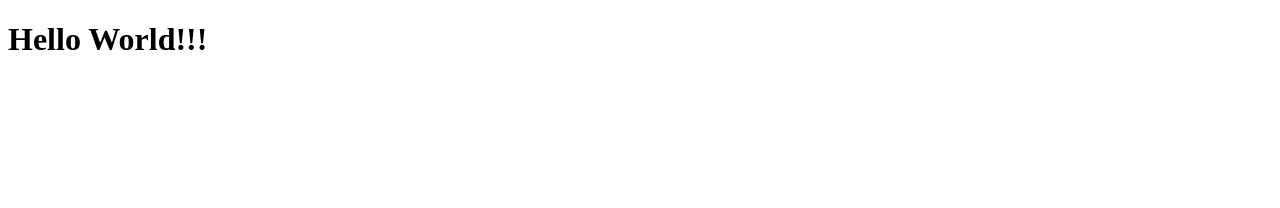
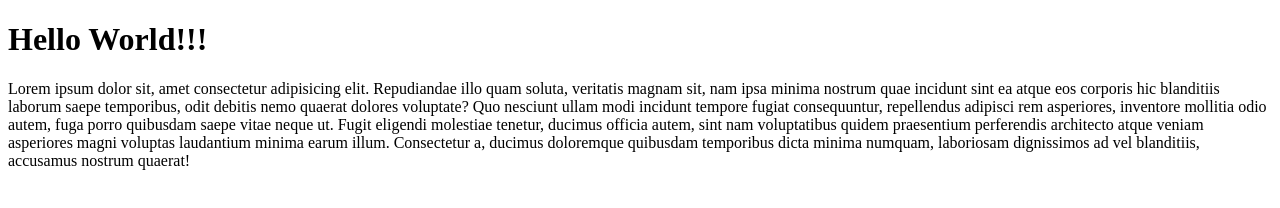
Before and after one commit to IceMan0D/Project_Web_Port, a plain HTML site: page index.html in a window 1280 px wide. Drawn offline with Linux system fonts and the light colour scheme.

Commit message:
add paragraph

```diff
--- a/index.html
+++ b/index.html
@@ -7,5 +7,18 @@
   </head>
   <body>
     <h1>Hello World!!!</h1>
+    <p>
+      Lorem ipsum dolor sit, amet consectetur adipisicing elit. Repudiandae illo
+      quam soluta, veritatis magnam sit, nam ipsa minima nostrum quae incidunt
+      sint ea atque eos corporis hic blanditiis laborum saepe temporibus, odit
+      debitis nemo quaerat dolores voluptate? Quo nesciunt ullam modi incidunt
+      tempore fugiat consequuntur, repellendus adipisci rem asperiores,
+      inventore mollitia odio autem, fuga porro quibusdam saepe vitae neque ut.
+      Fugit eligendi molestiae tenetur, ducimus officia autem, sint nam
+      voluptatibus quidem praesentium perferendis architecto atque veniam
+      asperiores magni voluptas laudantium minima earum illum. Consectetur a,
+      ducimus doloremque quibusdam temporibus dicta minima numquam, laboriosam
+      dignissimos ad vel blanditiis, accusamus nostrum quaerat!
+    </p>
   </body>
 </html>
```
